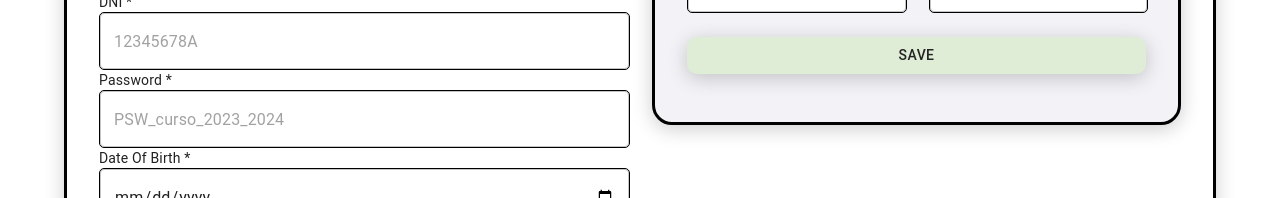
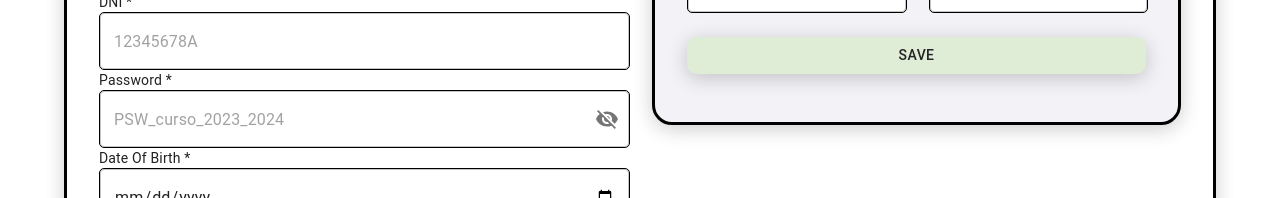
Before and after one commit to JuanArano17/FastAPI-ReactJS-SmartTrade-11.01, a React (Create React App) app in the folder Front/: page /registerBuyer in a window 1280 px wide. Shown: the part 570-768 px from the top of the page. Built offline with nearby package versions, Linux system fonts and the light colour scheme.

Commit message:
Ojo para ver la contraseña

```diff
--- a/Front/src/pages/RegisterBuyerPage.jsx
+++ b/Front/src/pages/RegisterBuyerPage.jsx
@@ -1,9 +1,11 @@
 import React, { useState } from "react";
-import { Box, Typography, TextField, Button, Container, Grid, Paper, } from "@mui/material";
+import { Box, Typography, TextField, Button, Container, Grid, Paper,IconButton, InputAdornment, } from "@mui/material";
 import TopBar from "../components/TopBar/TopBar";
 import Footer from "../components/Footer/Footer";
 import styles from "../styles/styles";
 import img_mundo from "../images/img_mundo.png";
+import VisibilityIcon from '@mui/icons-material/Visibility';
+import VisibilityOffIcon from '@mui/icons-material/VisibilityOff';
 
 const formFields = [
   { id: "firstName", placeholder: "Patricio", name: "Name *", autoComplete: "fname", autoFocus: true },
@@ -30,6 +32,7 @@ const RegisterPage = () => {
   const [isValidPassword, setIsValidPassword] = useState(false);
   const [isAllFieldsFilled, setIsAllFieldsFilled] = useState(false);
   const [dniError, setDniError] = useState("");
+  const [showPassword, setShowPassword] = useState(false);
 
   const validatePassword = (value) => {
     // Use regex to validate password requirements
@@ -98,6 +101,10 @@ const RegisterPage = () => {
     // Logic for communicating with backend
   };
 
+  const togglePasswordVisibility = () => {
+    setShowPassword((prev) => !prev);
+  };
+
   return (
     <Box sx={styles.mainBox}>
       <TopBar />
@@ -115,6 +122,33 @@ const RegisterPage = () => {
                     <Typography variant="body2" color="232323" sx={{ textAlign: 'left' }}>
                       {field.name}
                     </Typography>
+                    {field.type === 'password' ? (
+                      <TextField
+                        {...field}
+                        required
+                        fullWidth
+                        value={formData[field.name]}
+                        onChange={handleChange}
+                        sx={styles.textfields}
+                        inputProps={field.name === 'DNI' ? { maxLength: 9 } : {}}
+                        error={field.name === 'DNI' && dniError !== ""}
+                        helperText={field.name === 'DNI' && dniError}
+                        type={showPassword ? 'text' : 'password'} // Mostrar contraseña si showPassword es true
+                        InputProps={{ // Agregar icono de ojo para mostrar/ocultar contraseña
+                          endAdornment: (
+                            <InputAdornment position="end">
+                              <IconButton
+                                onClick={togglePasswordVisibility}
+                                edge="end"
+                                aria-label="toggle password visibility"
+                              >
+                                {showPassword ? <VisibilityIcon /> : <VisibilityOffIcon />}
+                              </IconButton>
+                            </InputAdornment>
+                          ),
+                        }}
+                      />
+                    ) : (
                       <TextField
                         {...field}
                         required
@@ -126,6 +160,7 @@ const RegisterPage = () => {
                         error={field.name === 'DNI' && dniError !== ""}
                         helperText={field.name === 'DNI' && dniError}
                       />
+                    )}
                   </Grid>
                 ))}
                 <Button
@@ -134,7 +169,7 @@ const RegisterPage = () => {
                   variant="contained"
                   sx={styles.registerButton}
                   mt={4}
-                //(en proceso)disabled={!isAllFieldsFilled || !isValidPassword}
+                  //tengo que arreglarlo disabled={!isAllFieldsFilled || !isValidPassword}
                 >
                   Register BUYER
                 </Button>
```
Lines whose indentation alone changed are shown as unchanged.
